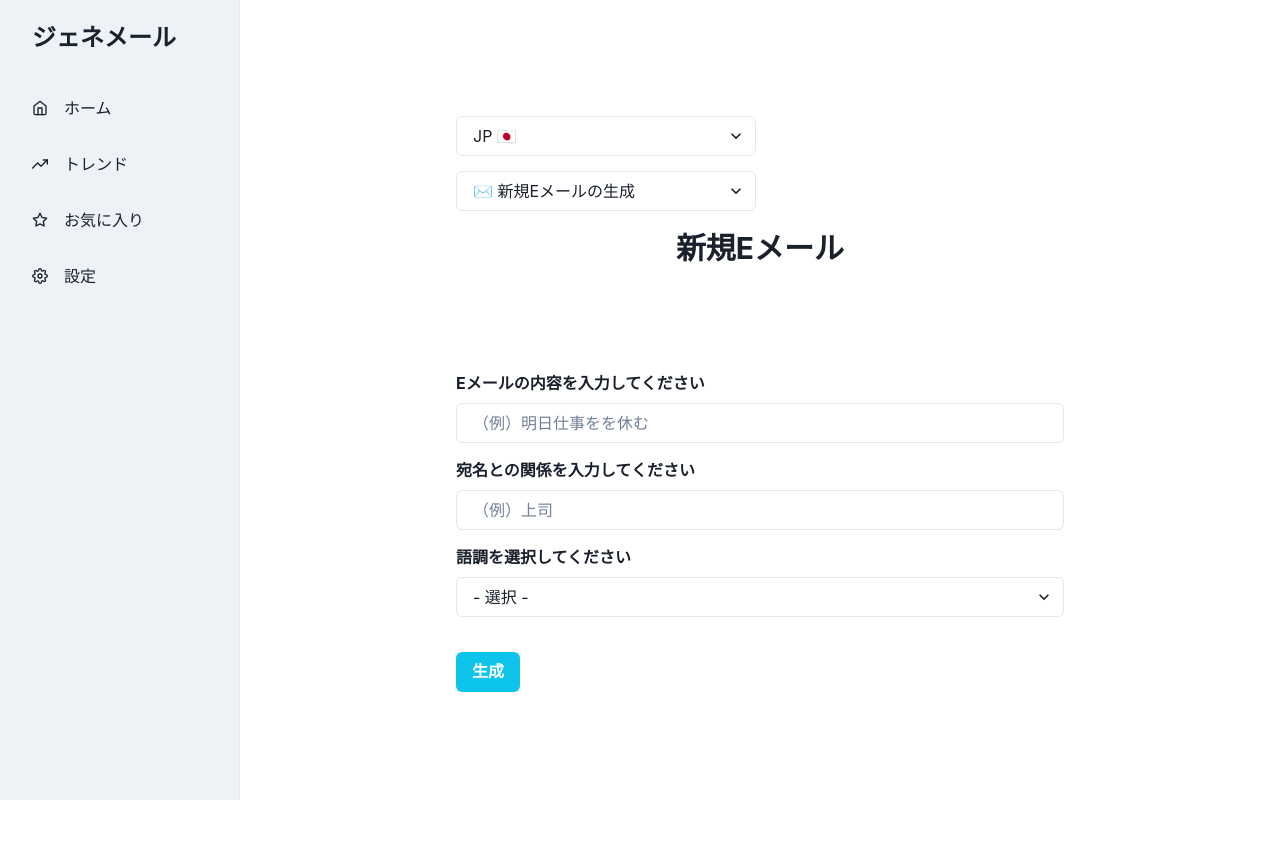
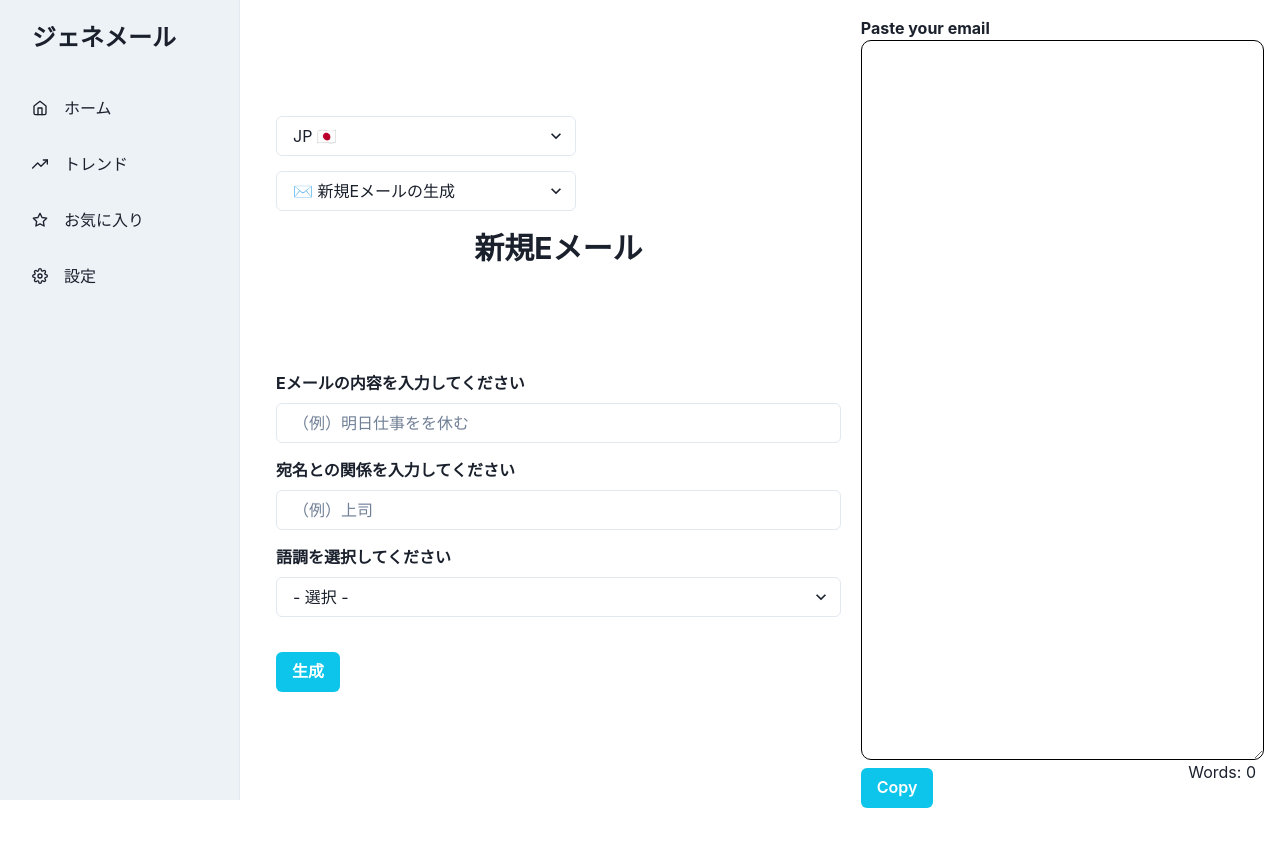
Before and after one commit to FrancisBrokering/GenMail, a React (Create React App) app in the folder gen-mail/: page / in a window 1280 px wide. Shown: the top 846 px of the page. Built offline with nearby package versions, Linux system fonts and the light colour scheme.

Commit message:
Added editting area

```diff
--- /dev/null
+++ b/gen-mail/src/components/EditArea.tsx
@@ -0,0 +1,34 @@
+import React, { useState } from 'react';
+import { Box, Flex, Spacer, Text, Textarea, Button, useClipboard } from '@chakra-ui/react';
+import { setEmitFlags } from 'typescript';
+
+const countWords = (str : string) => {
+  const arr = str.split(' ');
+  return arr.filter(word => word !== '').length;
+}
+
+const EditArea = () => {
+  const { onCopy, value, setValue, hasCopied } = useClipboard("");
+
+  return (
+    <Box position={'sticky'}>
+      <Text fontWeight={'bold'} width={'100%'}>Paste your email</Text>
+      <Textarea
+        height={'90vh'}
+        width={'100%'}
+        border={'1px solid black'}
+        borderRadius={'10px'}
+        value={value}
+        onChange={(e) => setValue(e.target.value)}
+      />
+      <Flex>
+        <Button onClick={onCopy} mt={2} bg='#0dc5ea' _hover={{ bg: "#7dc5ea" }} color={'white'}>{hasCopied ? 'Copied' : 'Copy'}</Button>
+        <Spacer />
+        <Text mr={2} >Words: {countWords(value)}</Text>
+      </Flex>
+
+    </Box>
+  )
+}
+
+export default EditArea;
--- a/gen-mail/src/pages/Home.tsx
+++ b/gen-mail/src/pages/Home.tsx
@@ -2,11 +2,12 @@ import React, { useEffect, useState } from 'react';
 import styled from '@emotion/styled';
 import Sidebar from '../components/SideBar';
 import NewEmail from '../components/Email/NewEmail';
-import { Box, Center, Select } from '@chakra-ui/react';
+import { Box, Center, Select, Grid, GridItem } from '@chakra-ui/react';
 import ReplyEmail from '../components/Email/ReplyEmail';
 import ReviewEmail from '../components/Email/ReviewEmail';
 import EditEmail from '../components/Email/EditEmail';
 import { useTranslation } from "react-i18next";
+import EditArea from '../components/EditArea';
 
 const Home = () => {
   const [generateOption, setGenerateOption] = useState("New");
@@ -36,7 +37,9 @@ return (
   <>
     <Sidebar >
       <StyledHome>
-        <Box margin='100px 200px 0px 200px'>
+        <Grid templateColumns={'repeat(5, 1fr)'}>
+          <GridItem colSpan={3}>
+            <Box margin='100px 20px 0px 20px'>
               <Select mb='15px' onChange={(e)=>setLanguage(e.target.value)} w='300px'>
                 <option value="ja">JP 🇯🇵</option>
                 <option value="en">EN 🇺🇸</option>
@@ -49,6 +52,11 @@ return (
               </Select>
               {GenerateOption()}
             </Box>
+          </GridItem>
+          <GridItem colSpan={2}>
+            <EditArea></EditArea>
+          </GridItem>
+        </Grid>
       </StyledHome>
     </Sidebar>
   </>
```
Lines whose indentation alone changed are shown as unchanged.
